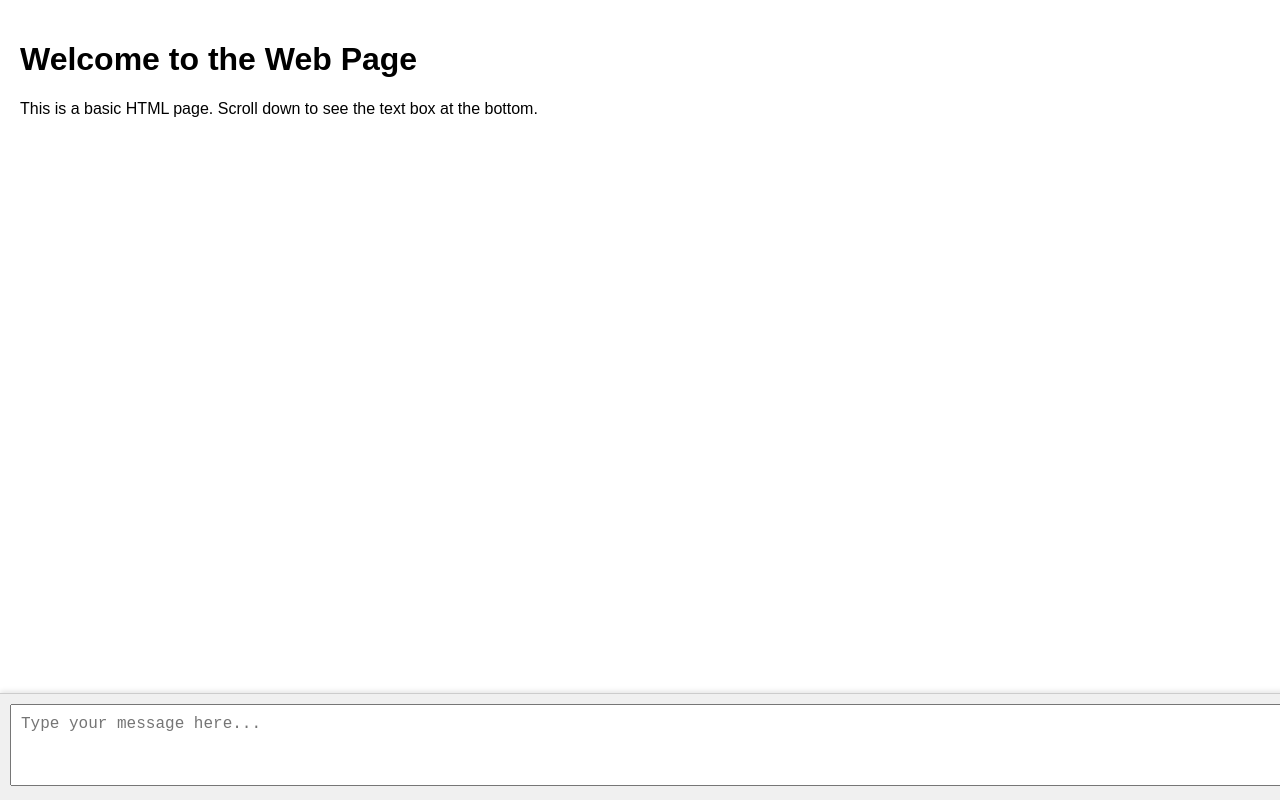
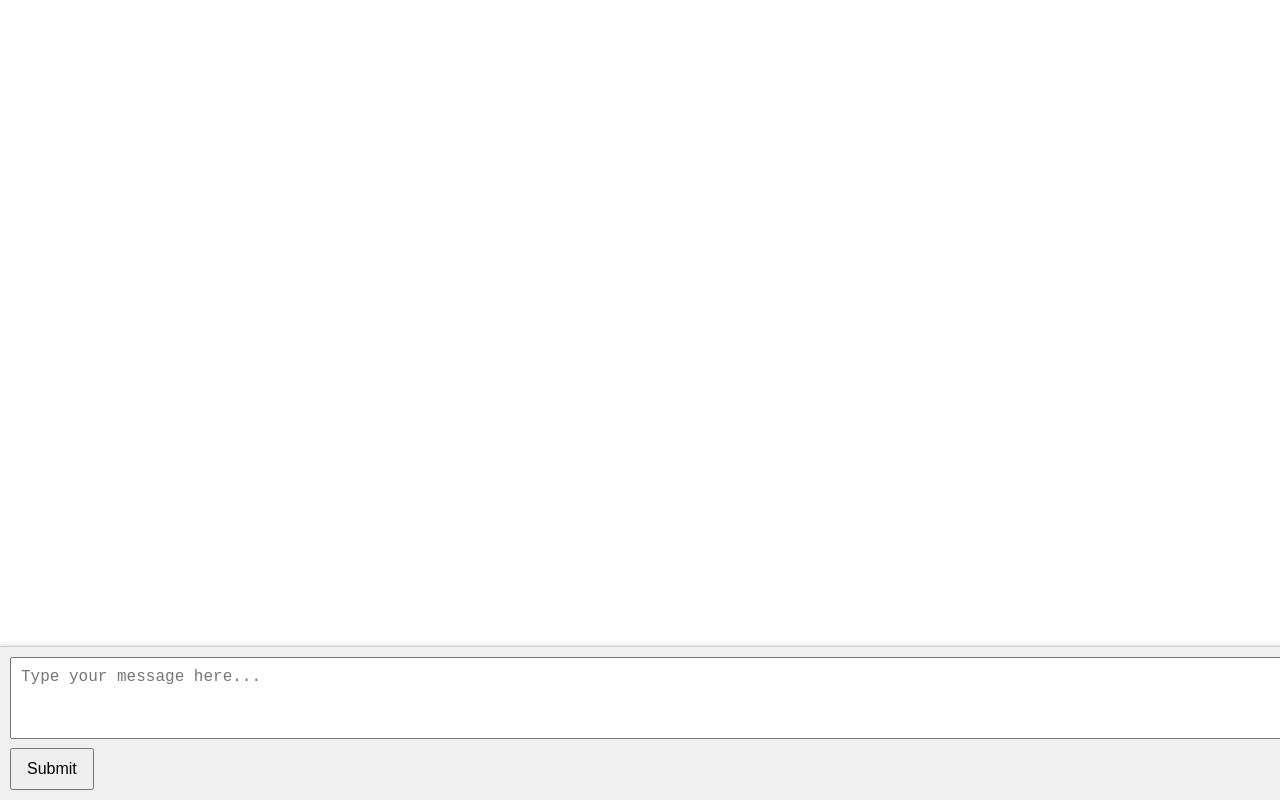
Before and after one commit to ln0091/simple-chat, a plain HTML site: page index.html in a window 1280 px wide. Drawn offline with Linux system fonts and the light colour scheme.

Commit message:
Update index.html

```diff
--- a/index.html
+++ b/index.html
@@ -2,17 +2,25 @@
 <html lang="en">
 <head>
   <meta charset="UTF-8" />
-  <meta name="viewport" content="width=device-width, initial-scale=1.0" />
-  <title>Web Page with Text Box</title>
+  <meta name="viewport" content="width=device-width, initial-scale=1.0"/>
+  <title>Interactive Message Page</title>
   <style>
     body {
       margin: 0;
-      padding-bottom: 100px; /* Space for the fixed textbox */
+      padding-bottom: 100px; /* Reserve space for the textbox */
       font-family: Arial, sans-serif;
     }
 
-    .content {
+    .message-feed {
       padding: 20px;
+    }
+
+    .message {
+      background-color: #e1f5fe;
+      border: 1px solid #81d4fa;
+      padding: 10px;
+      margin-bottom: 10px;
+      border-radius: 5px;
     }
 
     .textbox-container {
@@ -33,18 +41,46 @@
       padding: 10px;
       font-size: 16px;
     }
+
+    button {
+      margin-top: 5px;
+      padding: 10px 15px;
+      font-size: 16px;
+      cursor: pointer;
+    }
   </style>
 </head>
 <body>
 
-  <div class="content">
-    <h1>Welcome to the Web Page</h1>
-    <p>This is a basic HTML page. Scroll down to see the text box at the bottom.</p>
+  <div class="message-feed" id="messageFeed">
+    <!-- Messages will appear here -->
   </div>
 
   <div class="textbox-container">
-    <textarea placeholder="Type your message here..."></textarea>
+    <textarea id="inputBox" placeholder="Type your message here..."></textarea>
+    <button onclick="submitMessage()">Submit</button>
   </div>
+
+  <script>
+    function submitMessage() {
+      const input = document.getElementById('inputBox');
+      const feed = document.getElementById('messageFeed');
+
+      const text = input.value.trim();
+      if (text === "") return;
+
+      // Create new message div
+      const message = document.createElement('div');
+      message.className = 'message';
+      message.textContent = text;
+
+      // Insert at the top of the feed
+      feed.insertBefore(message, feed.firstChild);
+
+      // Clear textbox
+      input.value = "";
+    }
+  </script>
 
 </body>
 </html>
```
